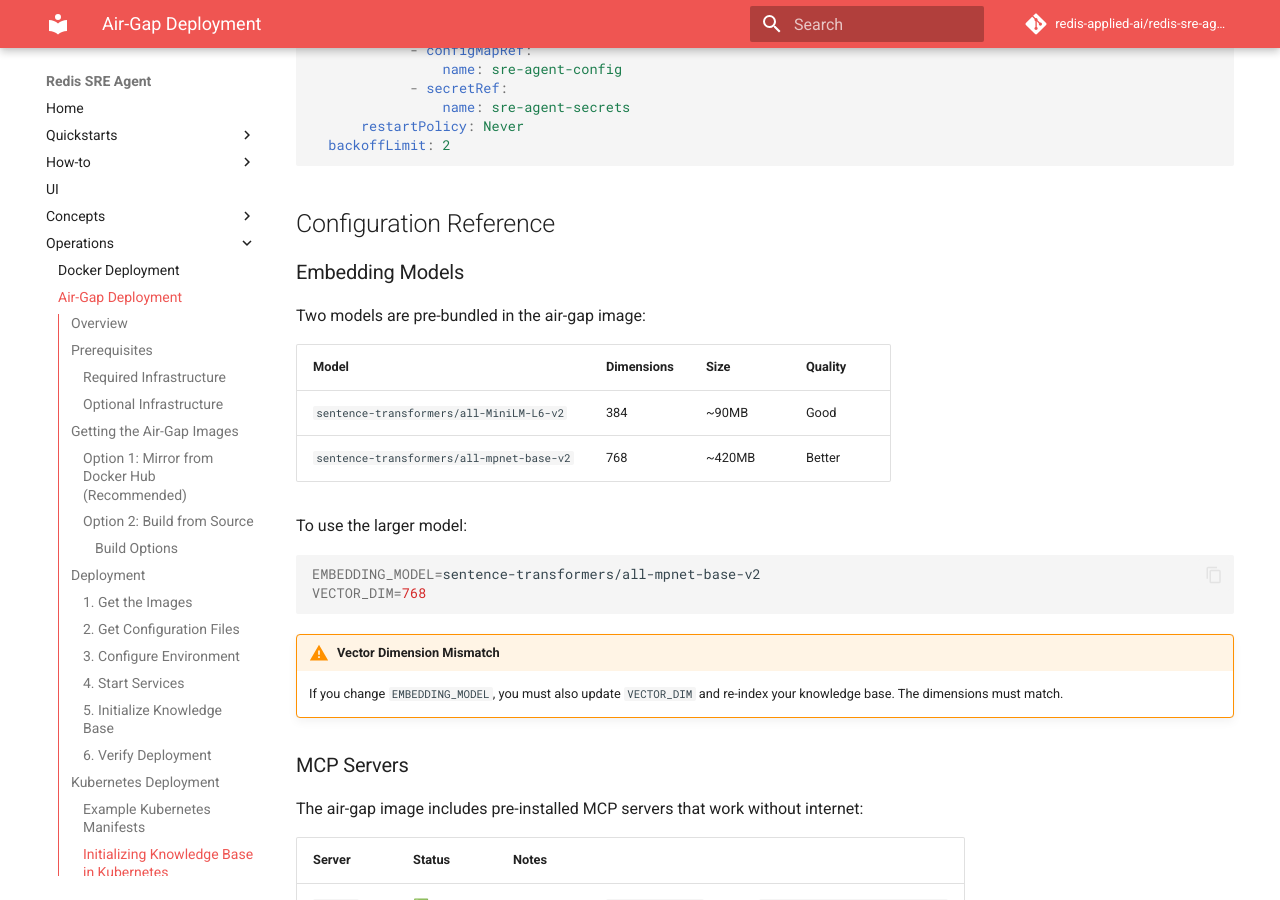
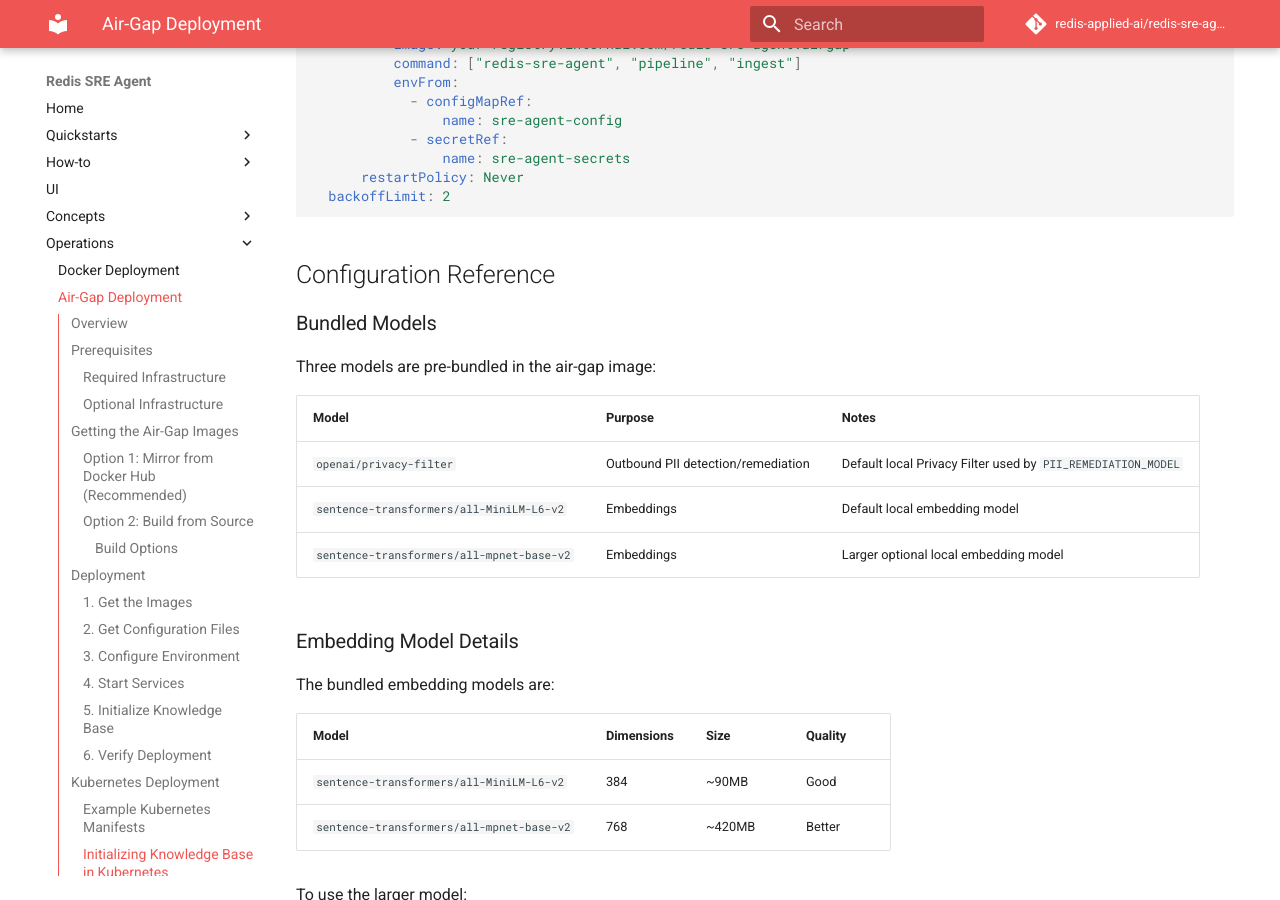
Before and after one commit to redis-applied-ai/redis-sre-agent, an MkDocs documentation site: the page built from docs/operations/airgap-deployment.md, in a window 1280 px wide and 900 px high, scrolled down 9543 px. Built offline with MkDocs 1.6.1 and Material for MkDocs 9.7.7, drawn with Linux system fonts in a browser that asks for light colours; comment, search, counter and statistics services are not loaded; some of the changed text lies outside the part shown.

Commit message:
Keep airgap privacy filter runnable

```diff
--- a/docs/operations/airgap-deployment.md
+++ b/docs/operations/airgap-deployment.md
@@ -8,7 +8,7 @@
 
 The air-gapped deployment uses:
 
-- **Pre-bundled embedding models** - HuggingFace sentence-transformers included in image
+- **Pre-bundled HuggingFace models** - Sentence-transformer embeddings and the default Privacy Filter model are included in the image
 - **External Redis** - Customer provides Redis with RediSearch module
 - **Internal LLM proxy** - Customer provides OpenAI-compatible API endpoint
 - **No runtime downloads** - Everything needed is in the published Docker images
@@ -88,7 +88,7 @@
 
 The build script:
 
-1. **Builds the agent Docker image** from `Dockerfile.airgap` with pre-bundled HuggingFace models
+1. **Builds the agent Docker image** from `Dockerfile.airgap` with pre-bundled HuggingFace embedding and PII-remediation models
 2. **Builds the UI Docker image** from `ui/Dockerfile` using the production nginx target
 3. **Exports the images** to portable tarballs
 4. **Creates a complete bundle** with configuration files
@@ -465,9 +465,19 @@
 
 ## Configuration Reference
 
-### Embedding Models
+### Bundled Models
 
-Two models are pre-bundled in the air-gap image:
+Three models are pre-bundled in the air-gap image:
+
+| Model | Purpose | Notes |
+|-------|---------|-------|
+| `openai/privacy-filter` | Outbound PII detection/remediation | Default local Privacy Filter used by `PII_REMEDIATION_MODEL` |
+| `sentence-transformers/all-MiniLM-L6-v2` | Embeddings | Default local embedding model |
+| `sentence-transformers/all-mpnet-base-v2` | Embeddings | Larger optional local embedding model |
+
+### Embedding Model Details
+
+The bundled embedding models are:
 
 | Model | Dimensions | Size | Quality |
 |-------|------------|------|---------|
--- a/pyproject.toml
+++ b/pyproject.toml
@@ -20,7 +20,7 @@
     "langchain-openai>=0.2.0",
     "openai>=1.0.0",
     "agent-memory-client>=0.14.0",
-    "transformers>=4.51.0",
+    "transformers>=5.8.0",
     # Redis and vector search
     "redis>=4.5.0",
     "redisvl>=0.9.0,<1.0",
```
Also changed, not shown: 2 other files.
